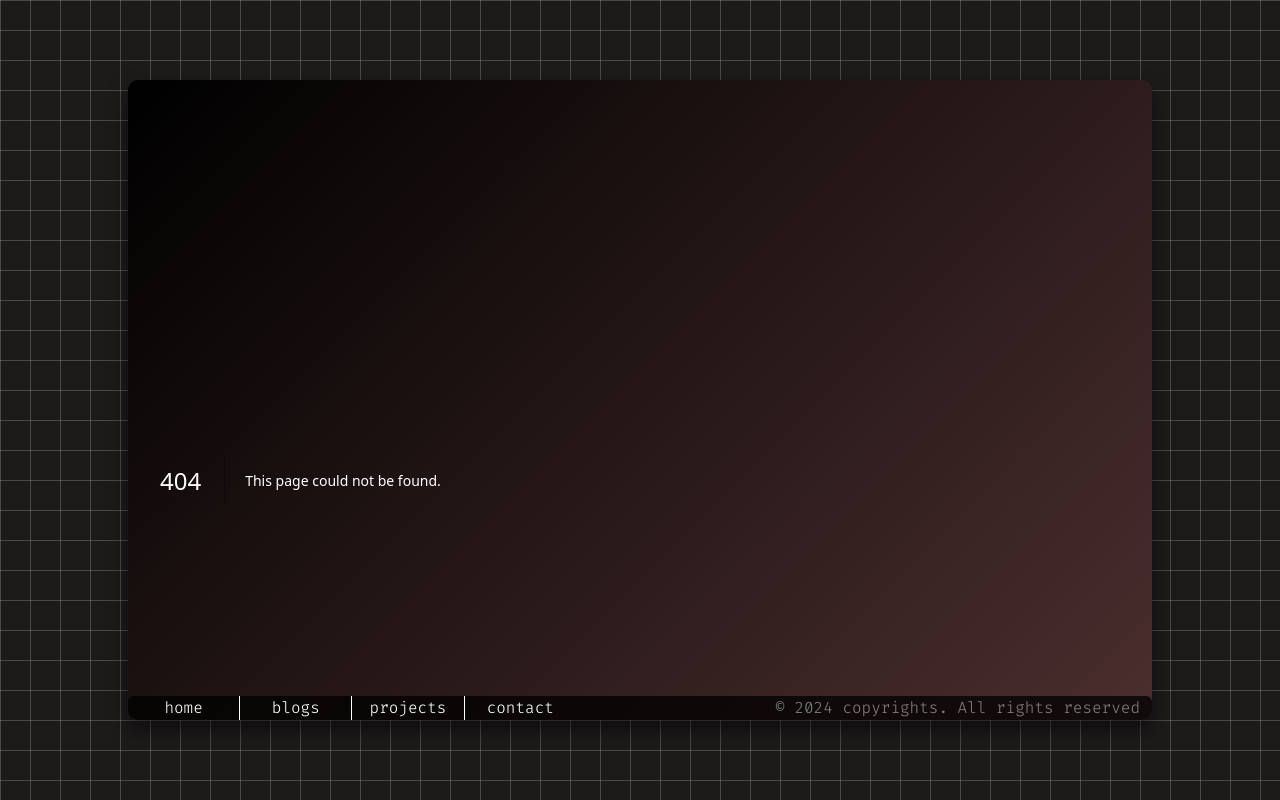
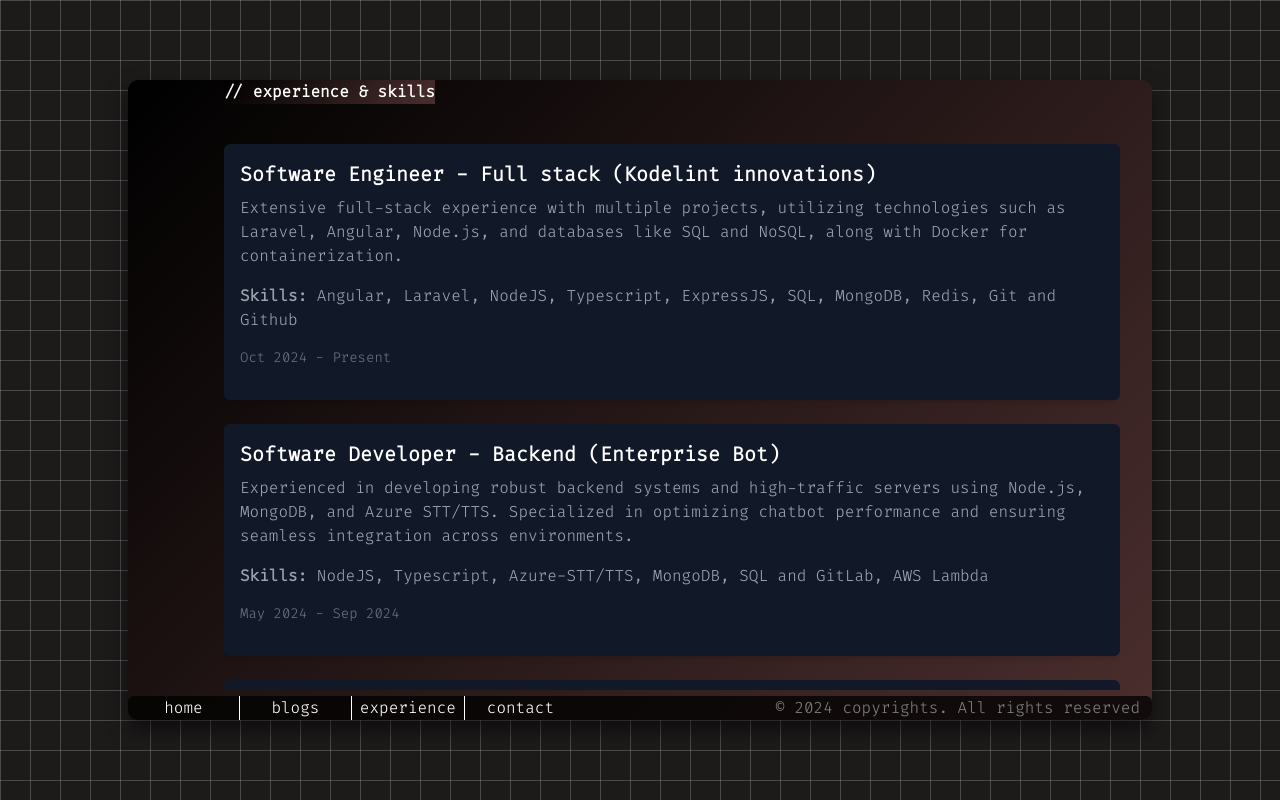
Before and after one commit to adarsh-pv/Portfolio, a Next.js app: page /highlights in a window 1280 px wide. Before the commit this address had no page. Built offline with nearby package versions, Linux system fonts and the light colour scheme.

Commit message:
added experience

```diff
--- a/src/app/blogs/page.tsx
+++ b/src/app/blogs/page.tsx
@@ -18,14 +18,14 @@ const blogs = [
     link: "https://medium.com/@adarshharindran/how-to-create-a-simple-npm-package-with-utility-functions-6e097e8cfd18",
   },
   {
-    title: "Rich Dad Poor Dad: Insights to Transform Your Financial Mindset",
+    title: "Understanding HTML Attributes vs. DOM Properties: Key Differences and Why They Matter",
     summary:
-      "Explore key insights on how the rich manage their money differently than the poor and middle class.",
-    date: "Oct 30, 2024",
-    link: "https://medium.com/@adarshharindran/rich-dad-poor-dad-insights-to-transform-your-financial-mindset-a7c565a1dea2",
+      "Learn the differences between HTML attributes and DOM properties, how they interact, and how to use them effectively in your web projects.",
+    date: "Nov 08, 2024",
+    link: "https://medium.com/@adarshharindran/understanding-html-attributes-vs-dom-properties-key-differences-and-why-they-matter-c06a1860ba20",
   },
   {
-    title: "Discover the Latest Innovations on Medium",
+    title: "Discover the Latest Innovations blog",
     summary:
       "Dive into a world of innovation, creativity, and tech insights. Visit my Medium profile to learn, grow, and keep coding with cutting-edge ideas and tutorials!",
     date: "",
@@ -40,10 +40,13 @@ const Page = () => {
     <div className="min-h-screen flex flex-col justify-between xl:ml-16">
       <div
         className="max-w-5xl relative overflow-y-auto"
-        style={{ height: "calc(100vh - 180px)", scrollbarWidth: "none" }}
+        style={{ height: "calc(100vh - 190px)", scrollbarWidth: "none" }}
       >
-
-        <div className="pt-8 grid grid-cols-1 md:grid-cols-2 gap-6">
+         <h1 className="fixed font-bold z-10 bg-amber-800"
+          style={{
+            backgroundImage: "linear-gradient(135deg, #000000, #4b2e2e)"
+          }}> <span>// articles & blogs</span> </h1>
+        <div className="pt-8 grid grid-cols-1 md:grid-cols-2 gap-5">
           {blogs.map((blog, index) => (
             <BlogCard
               key={index}
--- a/src/app/contact/page.tsx
+++ b/src/app/contact/page.tsx
@@ -3,7 +3,7 @@ import React from 'react';
 
 const Contact = () => {
   return (
-    <div className="flex flex-col justify-center items-center min-h-screen text-start text-center  lg:px-44">
+    <div className="flex flex-col justify-center items-center min-h-screen text-start text-center  lg:px-32">
       <div className="lg:mb-48 md:mb-52 sm:mb-40 mb-32"> {/* Added max-width and w-full for responsiveness */}
         <h1 className="text-3xl md:text-4xl font-bold mb-4">Let’s Get in Touch</h1>
         <p className="text-sm md:text-lg">
--- /dev/null
+++ b/src/app/highlights/page.tsx
@@ -0,0 +1,60 @@
+import ExperienceCard from "@/components/ExperienceCard";
+
+export default function HighlightsPage() {
+  const experience = [
+    {
+      title:
+        "Software Engineer - Full stack (Kodelint innovations)",
+        summary: "Extensive full-stack experience with multiple projects, utilizing technologies such as Laravel, Angular, Node.js, and databases like SQL and NoSQL, along with Docker for containerization.",
+      date: "Oct 2024 - Present",
+      skills:"Angular, Laravel, NodeJS, Typescript, ExpressJS, SQL, MongoDB, Redis, Git and Github"
+    },
+    {
+        title: "Software Developer - Backend (Enterprise Bot)",
+        summary: "Experienced in developing robust backend systems and high-traffic servers using Node.js, MongoDB, and Azure STT/TTS. Specialized in optimizing chatbot performance and ensuring seamless integration across environments.",
+      date: "May 2024 - Sep 2024",
+      skills:"NodeJS, Typescript, Azure-STT/TTS, MongoDB, SQL and GitLab, AWS Lambda"
+    },
+    {
+      title: "Full stack developer (Plenome Technologies)",
+      summary:
+        "Experienced in advanced full stack hospital management system and mobile application using React js and node js as well as react native aslo. and Mysql worked on collaborate with capgimini in Organease application.",
+      date: "Feb 2023 - May 2024",
+      skills:"ReactJS, NodeJS, NestJS, MySQL, ReactNative and Github"
+    },
+    {
+    title: "Full Stack Developer Trainee (Brototype)",
+    summary: "Completed comprehensive training in full-stack development with a focus on the MERN stack. Developed two projects: an e-commerce website and a social media platform, showcasing skills in both frontend and backend development.",
+      date: "May 2022 - Feb 2023",
+      skills:"MERN, Mongodb, ExpressJS, ReactJS, NodeJS, Github and AWS EC2"
+    }
+
+    // Add more experience objects as needed
+  ];
+
+  return (
+    <div className="min-h-screen flex flex-col justify-between xl:ml-16">
+      <div
+        className="max-w-5xl relative overflow-y-auto"
+        style={{  height: "calc(100vh - 190px)" ,scrollbarWidth: "none" }}
+      >
+        <h1 className="fixed font-bold z-10 bg-amber-800"
+          style={{
+            backgroundImage: "linear-gradient(135deg, #000000, #4b2e2e)"
+          }}> <span>// experience & skills</span> </h1>
+
+        <div className="pt-16 grid gap-6 relative">
+          {experience?.map((skill, index) => (
+            <ExperienceCard
+              key={index}
+              title={skill.title}
+              summary={skill.summary}
+              date={skill.date}
+              skills={skill.skills}
+            />
+          ))}
+        </div>
+      </div>
+    </div>
+  );
+}
--- a/src/app/page.tsx
+++ b/src/app/page.tsx
@@ -3,15 +3,15 @@ import React from "react";
 const HomePage = () => {
   return (
     <div className="flex justify-center items-center px-4 text-center">
-      <div className="lg:mt-36 md:mt-72 sm:mt-40">
+      <div className="lg:mt-36 md:mt-72 ssm:mt-12">
         {" "}
         {/* Ensures the content is centered and responsive */}
         <h1 className="text-2xl sm:text-4x2 md:text-clip font-bold mb-4">
           Hi, I&#39;m Adarsh👋🏼!
         </h1>
         <p className="text-lg mb-4 text-start">
-          Self-taught web developer, love to learn new things and I&#39;m always
-          looking for new challenges to solve 😊<br />
+        I’m a web developer with a passion for learning and solving challenges through code. I enjoy bringing creative ideas to life and am always open to new opportunities and collaborations.
+If you’d like to connect or explore my work, feel free to reach out—let’s create something awesome together!😊<br />
           <a href="/contact" className="underline">connect now!</a>
         </p>
         {/* <p className="text-lg mb-4 text-start">
--- a/src/app/projects/page.tsx
+++ /dev/null
@@ -1,9 +0,0 @@
-
-
-export default function ProjectsPage() {
-  return (
-    <div className="flex justify-center items-center">
-      <h1 className="font-bold">Coming Soon...</h1>
-    </div>
-  );
-}
--- a/src/app/template.js
+++ b/src/app/template.js
@@ -24,7 +24,7 @@ const Template = ({ children }) => {
   <div className="flex justify-start max-w-md w-full text-center">
     <a href="/" className="hover:underline border-r border-white px-2 max-w-md w-full">home</a>
     <a href="/blogs" className="hover:underline border-r border-white px-2 max-w-md w-full">blogs</a>
-    <a href="/projects" className="hover:underline border-r border-white px-2 max-w-md w-full">projects</a>
+    <a href="/highlights" className="hover:underline border-r border-white px-2 max-w-md w-full">experience</a>
     <a href="/contact" className="hover:underline px-2 max-w-md w-full max-w-md w-full">contact</a>
   </div>
 </footer>
--- a/src/components/BlogCard.tsx
+++ b/src/components/BlogCard.tsx
@@ -10,31 +10,34 @@ interface BlogCardProps {
 
 const BlogCard: React.FC<BlogCardProps> = ({ title, summary, date, link = "/" }) => {
   return (
-    <div className="bg-gray-900 text-white p-4 rounded-md shadow-md hover:shadow-lg transition-shadow duration-300">
+    <div
+      className={`${
+        title === 'Discover the Latest Innovations blog' ? 'text-white' : 'bg-gray-900 text-white'
+      } p-4 rounded-md shadow-md hover:shadow-lg transition-shadow duration-300`}
+    >
       <h2 className="text-xl font-bold mb-2">{title}</h2>
       <p className="text-gray-400 mb-4">{summary}</p>
-      {
-      date ?
-      <p className="text-gray-500 text-sm mb-4">Published on {date}</p>:''
-      }
+      {date && <p className="text-gray-500 text-sm mb-4">Published on {date}</p>}
       <a
         href={link}
         target="_blank"
         rel="noopener noreferrer"
         className="text-sm text-gray-300 hover:text-gray-100 hover:underline"
-        > Read more &gt;&gt;
+      >
+        Read more &gt;&gt;
       </a>
-        {
-        link === 'https://medium.com/@adarshharindran'?
+
+      {link === 'https://medium.com/@adarshharindran' && (
+        <div className="mt-4">
           <Image
-         className='w-11 ml-2'
+            className="w-11 ml-2"
             src="/images/medium-icon.webp"
             width={40}
             height={40}
             alt="Medium"
-       />:''
-       }
-
+          />
+        </div>
+      )}
     </div>
   );
 };
--- /dev/null
+++ b/src/components/ExperienceCard.tsx
@@ -0,0 +1,25 @@
+import React from 'react';
+
+interface ExperienceCardProps {
+  title: string;
+  summary: string;
+  date: string;
+  skills?: string; // Make link optional
+}
+
+const ExperienceCard: React.FC<ExperienceCardProps> = ({ title, summary, date, skills }) => {
+  return (
+    <div className="bg-gray-900 text-white p-4 rounded-md shadow-md hover:shadow-lg transition-shadow duration-300">
+      <h2 className="text-xl font-bold mb-2">{title}</h2>
+      <p className="text-gray-400 mb-4">{summary}</p>
+      <p className="text-gray-400 mb-4"><span className="font-bold">Skills: </span> {skills}</p>
+      {
+      date ?
+      <p className="text-gray-500 text-sm mb-4">{date}</p>:''
+      }
+
+    </div>
+  );
+};
+
+export default ExperienceCard;
--- a/tailwind.config.ts
+++ b/tailwind.config.ts
@@ -8,7 +8,8 @@ const config: Config = {
   ],
   theme: {
     screens: {
-      'sm': '344px',
+      'ssm':'344px',
+      'sm': '410px',
       // => @media (min-width: 576px) { ... }
 
       'md': '740px',
```
Lines whose indentation alone changed are shown as unchanged.
